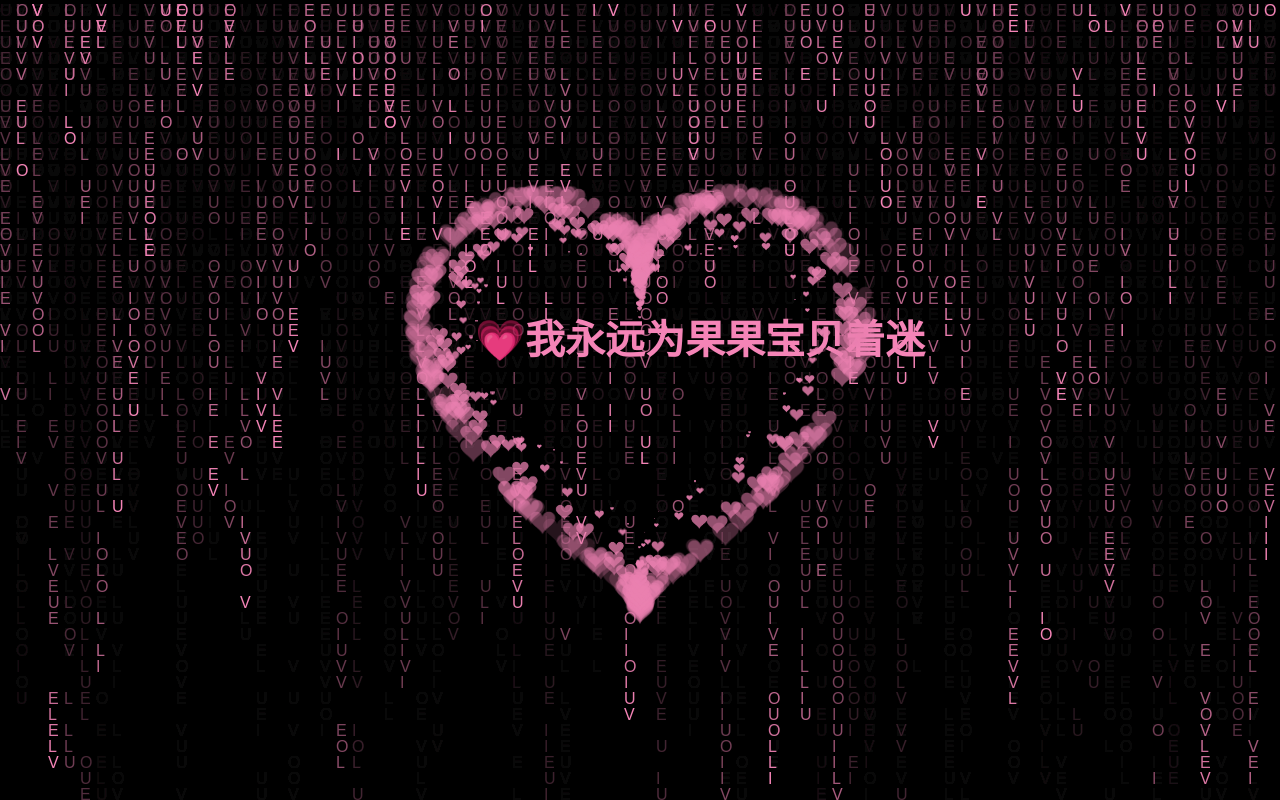
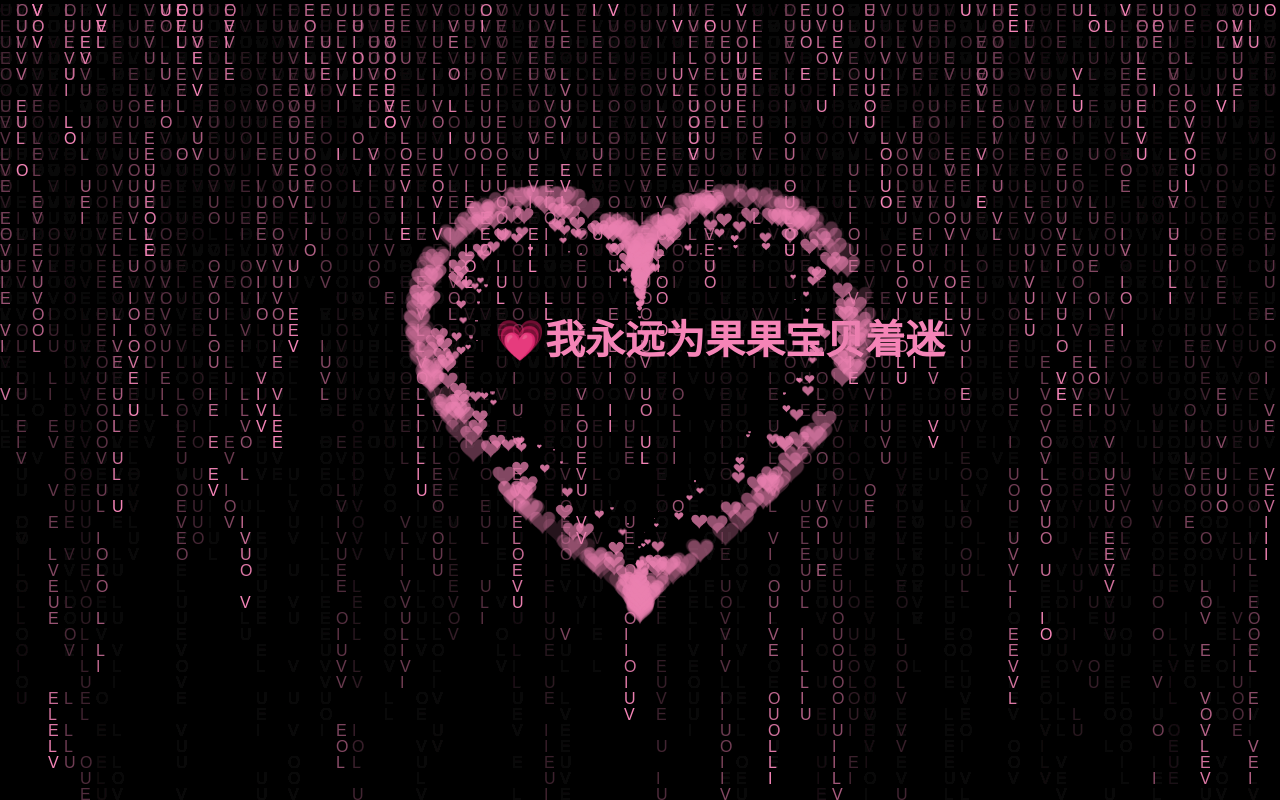
Before and after one commit to starbuling-l/lovecode, a plain HTML site: page index.html in a window 1280 px wide. Drawn offline with Linux system fonts and the light colour scheme.

Commit message:
Update index.html

```diff
--- a/index.html
+++ b/index.html
@@ -88,7 +88,7 @@
             top: 50%;
             left: 50%;
             margin-top: -75px;
-            margin-left: -100px;
+            margin-left: -80px;
 
         }
 
```
